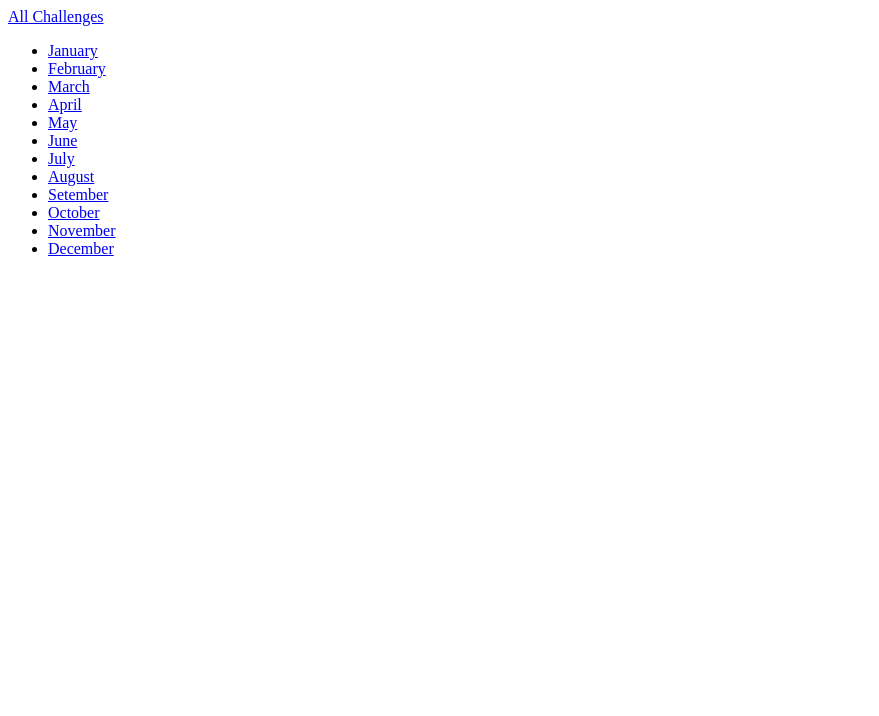
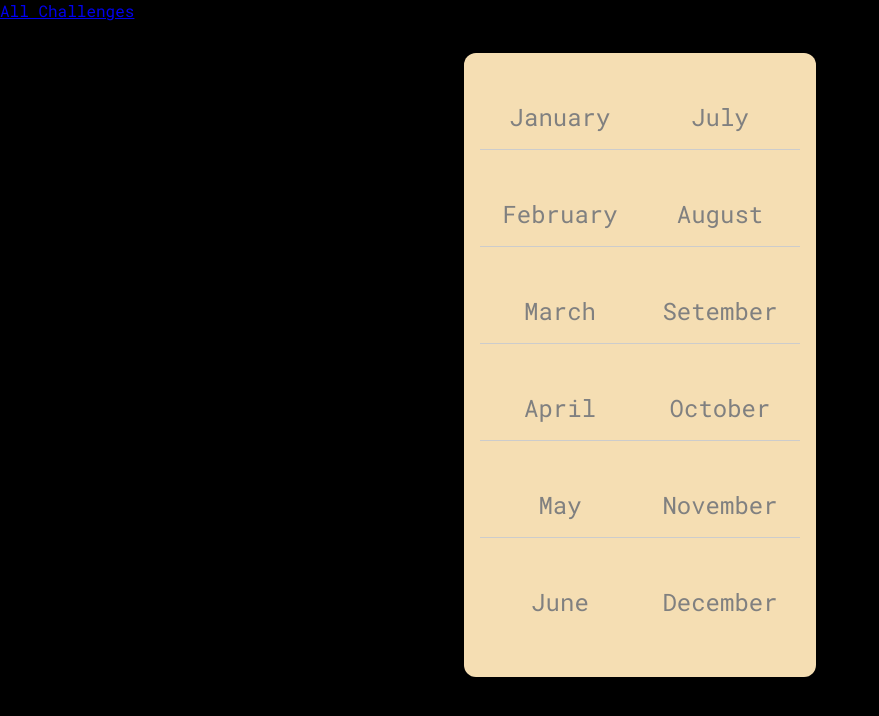
Before and after one commit to Deadfubs/Django-Studies, a Django app: page /challenges/ in a window 1280 px wide. Shown: the top 716 px of the page, without its empty margins (0-879 px from the left). Run offline with Django 5.2, Linux system fonts and the light colour scheme.

Commit message:
static files and css

```diff
--- /dev/null
+++ b/challenges/static/challenges/challenges.css
@@ -0,0 +1,42 @@
+ul {
+    list-style: none;
+    margin: 2rem auto;
+    width: 90%;
+    max-width: 20rem;
+    box-shadow: 0 2px 8px rgba(0, 0, 0, 0.26);
+    padding: 1rem;
+    border-radius: 12px;
+    display: flex;
+    flex-direction: column;
+    flex-wrap: wrap;
+    height: 37rem;
+    background-color: wheat;
+}
+
+li {
+    margin: 1rem 0;
+    text-align: center;
+    font-size: 1.5rem;
+    border-bottom: 1px solid #ccc;
+    padding: 1rem;
+}
+
+li:last-of-type,
+li:nth-child(6) {
+    border-bottom: none;
+}
+
+li a {
+    text-decoration: none;
+    color: grey;
+}
+
+li a:hover,
+li a:active {
+    color: purple;
+}
+
+body {
+    margin: 0;
+    background-color: black;
+}
--- a/challenges/templates/challenges/index.html
+++ b/challenges/templates/challenges/index.html
@@ -1,4 +1,9 @@
 {% extends "layout.html" %}
+{% load static %}
+
+{% block css_files %}
+    <link rel="stylesheet" href="{% static "challenges/challenges.css" %}">
+{% endblock css_files %}
 
 {% block page_title %}
     All Challenge
--- a/monthly_challenges/settings.py
+++ b/monthly_challenges/settings.py
@@ -122,3 +122,7 @@ STATIC_URL = 'static/'
 # https://docs.djangoproject.com/en/5.2/ref/settings/#default-auto-field
 
 DEFAULT_AUTO_FIELD = 'django.db.models.BigAutoField'
+
+STATICFILES_DIRS = [
+    BASE_DIR / "static"
+]
--- /dev/null
+++ b/static/styles.css
@@ -0,0 +1,9 @@
+@import url('https://fonts.googleapis.com/css2?family=Roboto+Mono:ital,wght@0,100..700;1,100..700&display=swap');
+
+html {
+    font-family: "Roboto Mono", monospace;
+}
+
+body {
+    margin: 0;
+}
--- a/templates/layout.html
+++ b/templates/layout.html
@@ -1,9 +1,13 @@
 <!DOCTYPE html>
+
+{% load static %}
 <html lang="en">
   <head>
     <meta charset="UTF-8" />
     <meta name="viewport" content="width=device-width, initial-scale=1.0" />
     <title>{% block page_title %}My Challenges{% endblock %}</title>
+    <link rel="stylesheet" href="{% static "styles.css" %}">
+    {% block css_files %}{% endblock css_files %}
   </head>
   <body>
     {% block content %}...{% endblock %}
```
Also changed, not shown: 1 other file.
